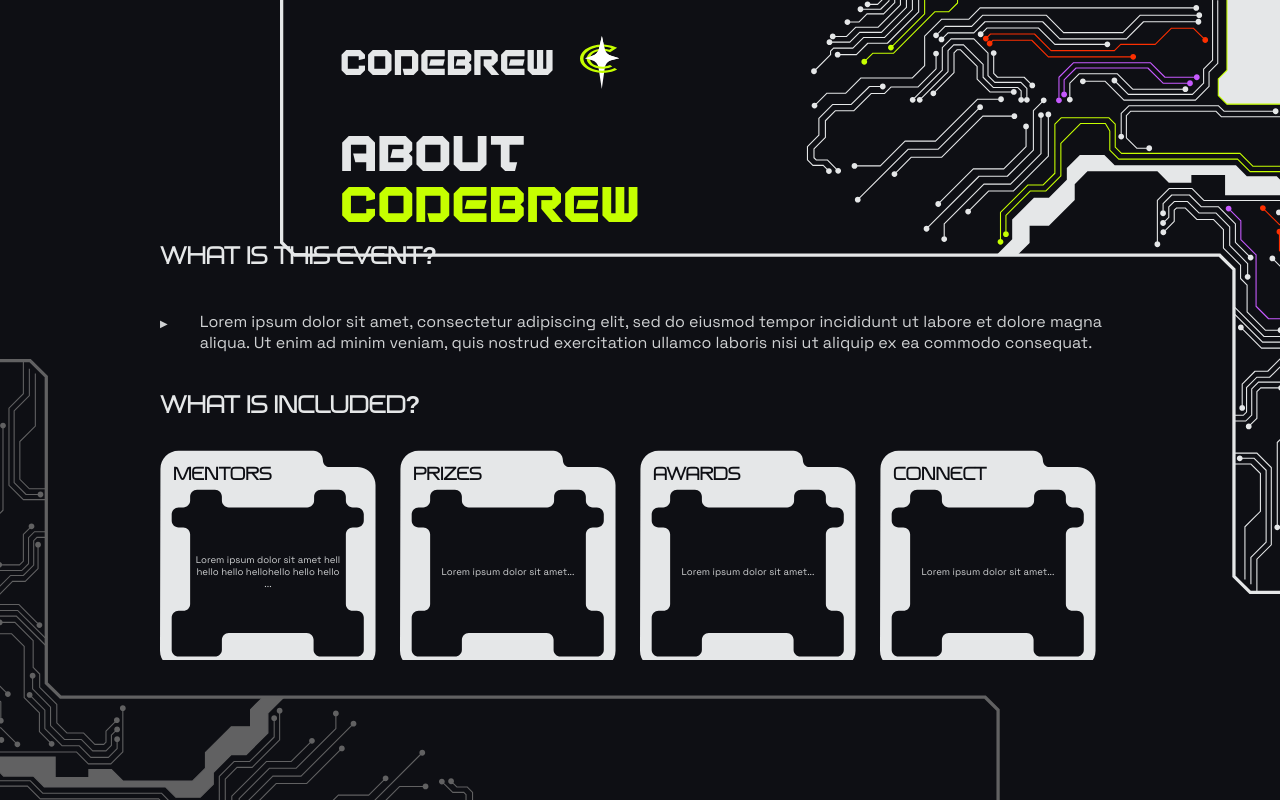
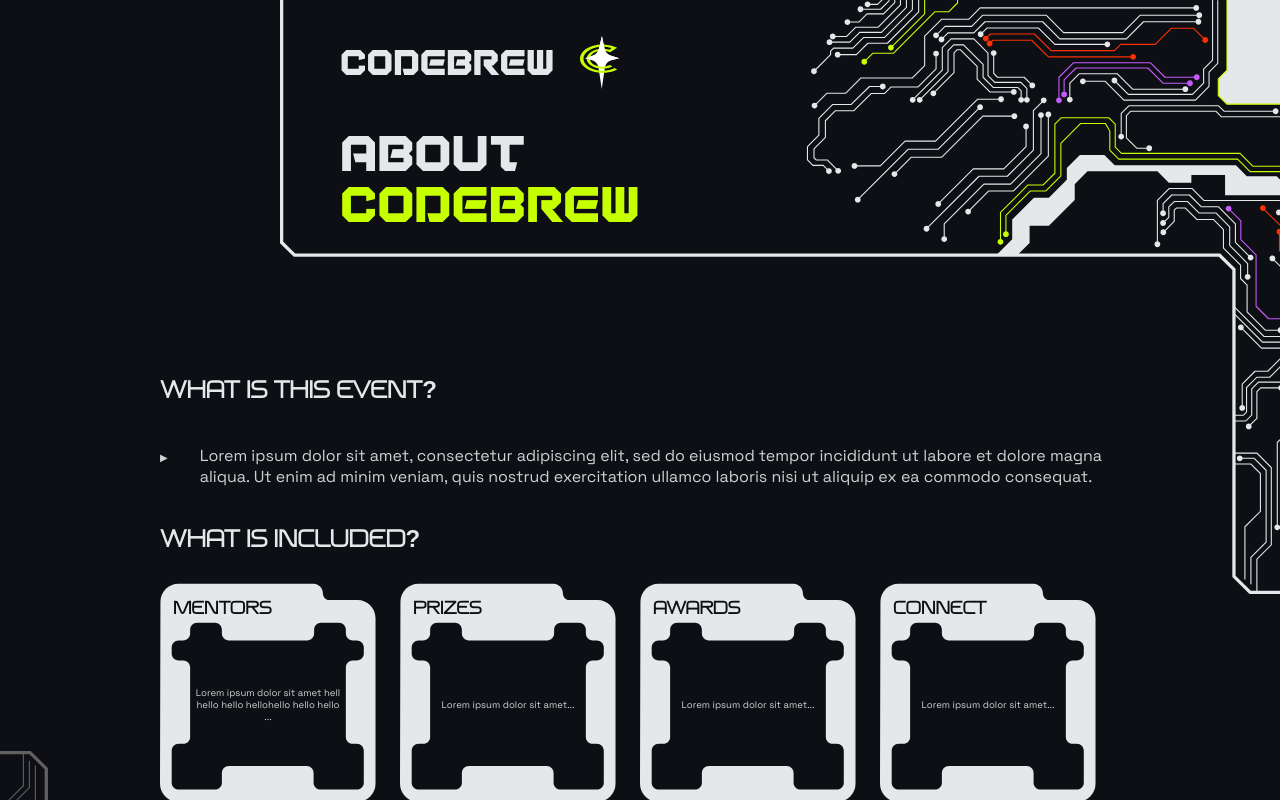
Before and after one commit to cissa-unimelb/codebrew-2026, a React (Vite) app: page / in a window 1280 px wide. Shown: the top 800 px of the page. Built offline with nearby package versions, Linux system fonts and the light colour scheme.

Commit message:
fix: resolved design clash with window view

```diff
--- a/src/components/footer.tsx
+++ b/src/components/footer.tsx
@@ -5,7 +5,7 @@ export default function Footer() {
     <img
       src={footerImage}
       alt="Locked decoration"
-      style={{ position: "fixed", bottom: 0, left: 0, maxWidth: "1000px" }}
+      style={{ position: "absolute", bottom: 0, left: 0, maxWidth: "1000px" }}
       className="w-9/10 z-20"
     />
   );
--- a/src/components/header.tsx
+++ b/src/components/header.tsx
@@ -5,7 +5,7 @@ import '../globals.css';
 export default function Header() {
     return (
 
-        <div className="fixed top-0 right-0 w-full flex justify-end pointer-events-none z-20">
+        <div className="top-0 right-0 w-full flex justify-end pointer-events-none z-20 position-absolute">
             <div
                 style={{ maxWidth: "1000px" }}
                 className="w-[90%] z-0 relative pointer-events-auto"
--- a/src/main.tsx
+++ b/src/main.tsx
@@ -18,9 +18,9 @@ createRoot(document.getElementById('root')!).render(
     <div className="flex flex-col min-h-screen relative ">
       <Header />
 
-      <main className="flex grow flex-col justify-center z-10 relative w-full pt-[10vh]">
+      <main className="flex grow flex-col justify-center z-10 relative w-full mt-[-30vh] mb-[20vh]">
 
-        <div className="px-[12.5%] flex flex-col gap-y-4 mx-full max-h-[55vh] overflow-y-auto">
+        <div className="px-[12.5%] flex flex-col gap-y-4 mx-full ">
 
           <div className="flex flex-col gap-y-[0.25em]">
             <h2 className="font-megatrans text-4xl tracking-wide font-light">WHAT IS THIS EVENT?</h2>
@@ -49,8 +49,7 @@ createRoot(document.getElementById('root')!).render(
                 <img
                   src={aboutSquare}
                   alt=""
-
-                  className="absolute inset-0 w-[90%] h-full object-fill"
+                  className="absolute inset-0 w-[90%] h-full object-fill transition-all duration-300 hover:drop-shadow-[0_0_20px_rgba(198,255,0,0.8)]"
                 />
                 <div className="absolute inset-0 w-[90%] h-full pointer-events-none">
 
```
